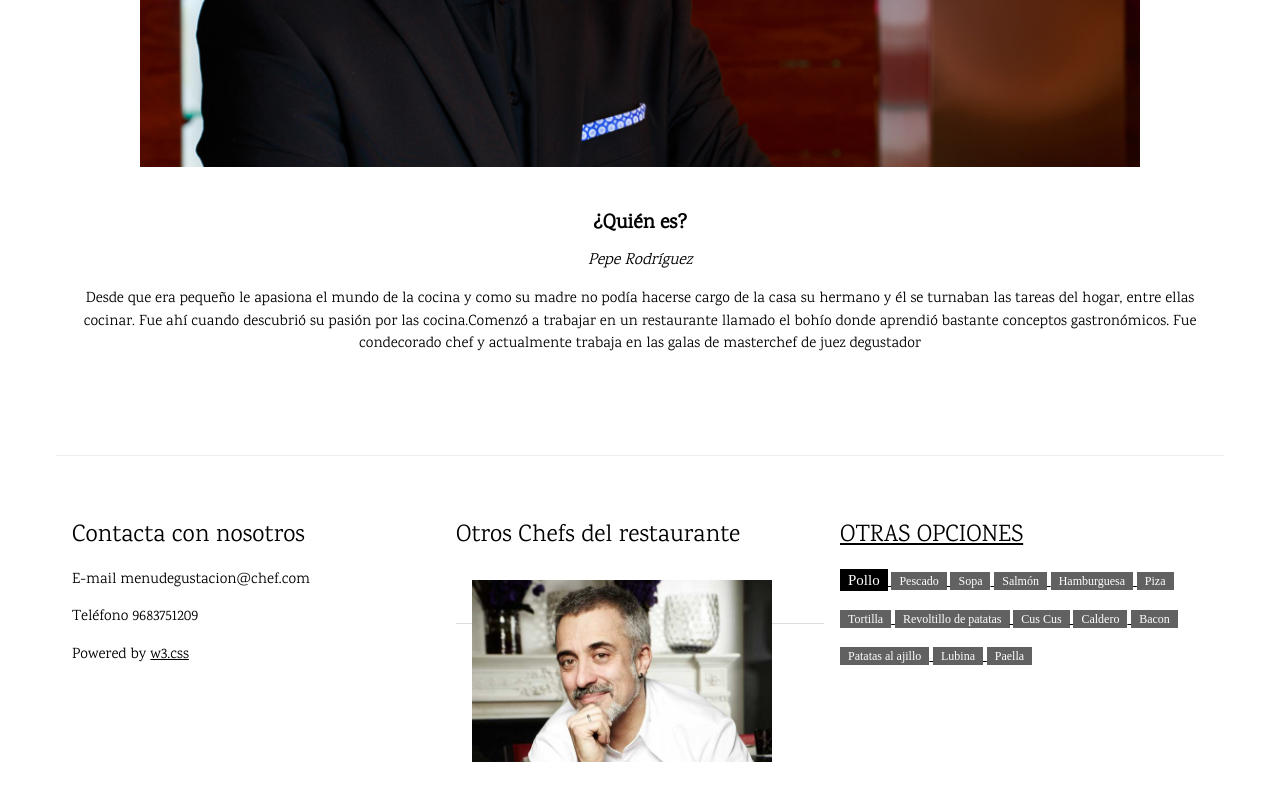
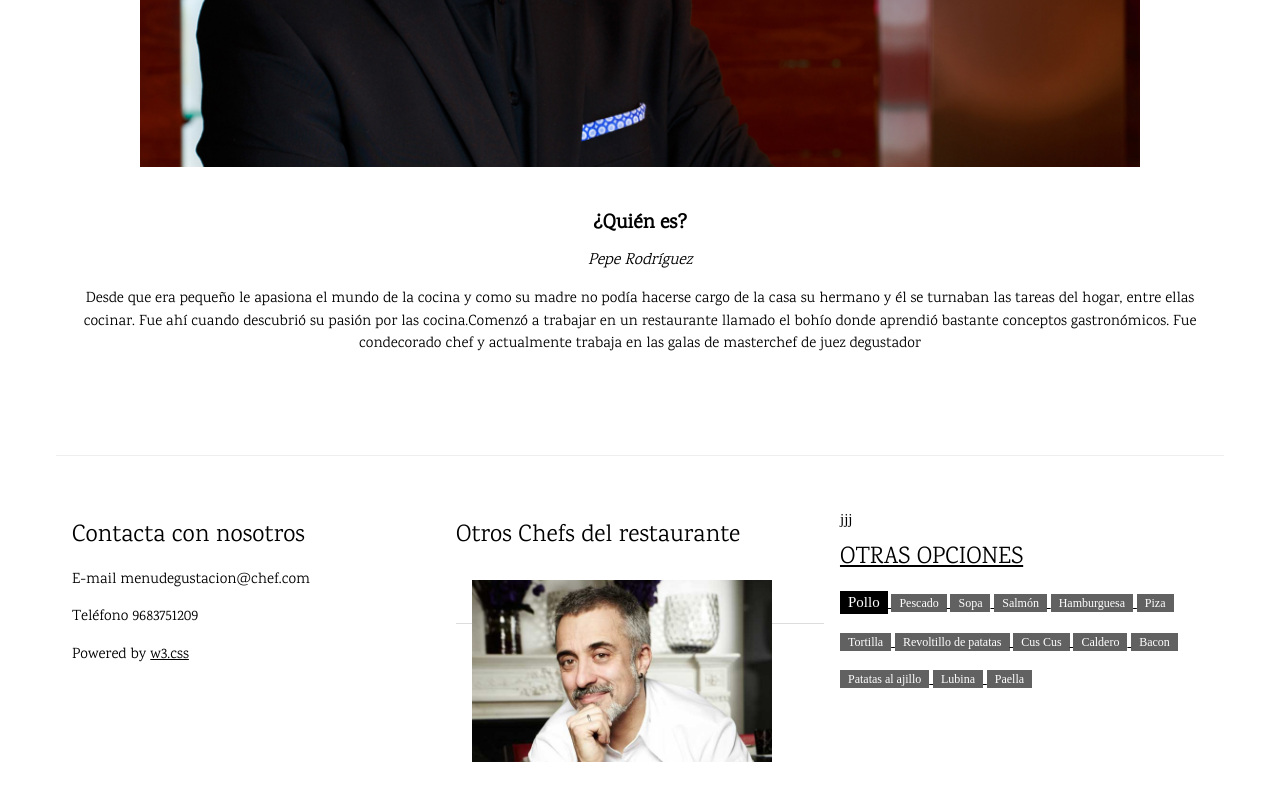
Before and after one commit to javirodriguezx/javirodriguezx, a plain HTML site: page secundaria.html in a window 1280 px wide. Shown: the part 1504-2304 px from the top of the page. Drawn offline with Linux system fonts and the light colour scheme.

Commit message:
Update secundaria.html

```diff
--- a/secundaria.html
+++ b/secundaria.html
@@ -137,7 +137,7 @@ body,h1,h2,h3,h4,h5,h6 {font-family: "Karma", sans-serif}
 
     <div class="w3-third w3-serif">
 
-	<a href="terciaria.html">
+	<a href="terciaria.html">jjj
       <h3>OTRAS OPCIONES</h3>
       <p>
         <span class="w3-tag w3-black w3-margin-bottom">Pollo</span> <span class="w3-tag w3-dark-grey w3-small w3-margin-bottom">Pescado</span> <span class="w3-tag w3-dark-grey w3-small w3-margin-bottom">Sopa</span>
```
